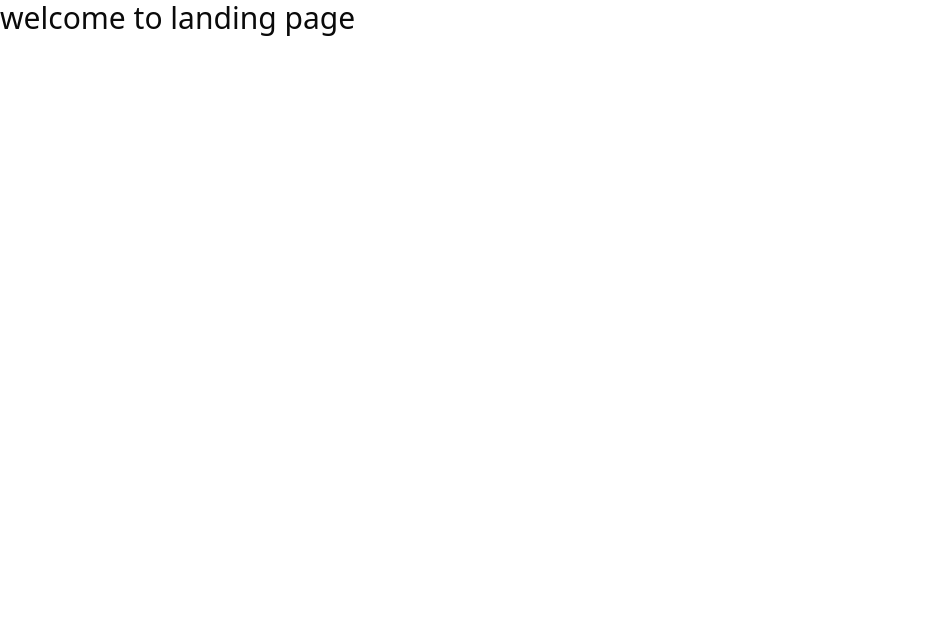
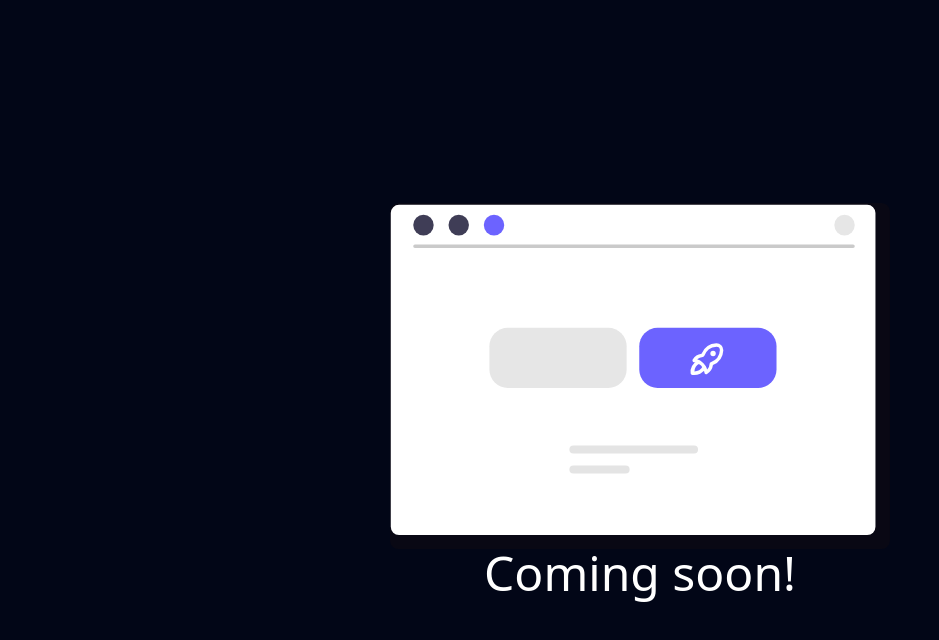
Before and after one commit to ILM-AI-LTD/ilm-ai-frontend, a Next.js app: page / in a window 1280 px wide. Shown: the top 640 px of the page, without its empty margins (0-939 px from the left). Built offline with nearby package versions, Linux system fonts and the light colour scheme.

Commit message:
Update landing and dashboard pages

```diff
--- a/app/(landing)/layout.tsx
+++ b/app/(landing)/layout.tsx
@@ -1,7 +1,7 @@
 export default function LandingLayout({ children }: { children: React.ReactNode }) {
-    return (
-      <div>
-        <main>{children}</main>
-      </div>
-    );
-  }
+  return (
+    <div className="min-h-screen flex justify-center items-center p-5 bg-primary-bg-color">
+      {children}
+    </div>
+  );
+}
--- a/app/(landing)/page.tsx
+++ b/app/(landing)/page.tsx
@@ -1,11 +1,9 @@
-import React from 'react'
+import CustomPlaceHolder from '@/components/global/CustomPlaceHolder'
 
 const LandingPage = () => {
   return (
     <div>
-        <p className='text-3xl'>
-            welcome to landing page
-        </p>
+      <CustomPlaceHolder />
     </div>
   )
 }
--- /dev/null
+++ b/app/(main)/dashboard/page.tsx
@@ -0,0 +1,11 @@
+import CustomPlaceHolder from '@/components/global/CustomPlaceHolder';
+
+const DashBoardPage = () => {
+  return (
+    <div>
+      <CustomPlaceHolder />
+    </div>
+  )
+}
+
+export default DashBoardPage;
--- /dev/null
+++ b/app/(main)/layout.tsx
@@ -0,0 +1,7 @@
+export default function MainLayout({ children }: { children: React.ReactNode }) {
+    return (
+      <div className="min-h-screen flex justify-center items-center p-5 bg-primary-bg-color">
+        {children}
+      </div>
+    );
+  }
```
